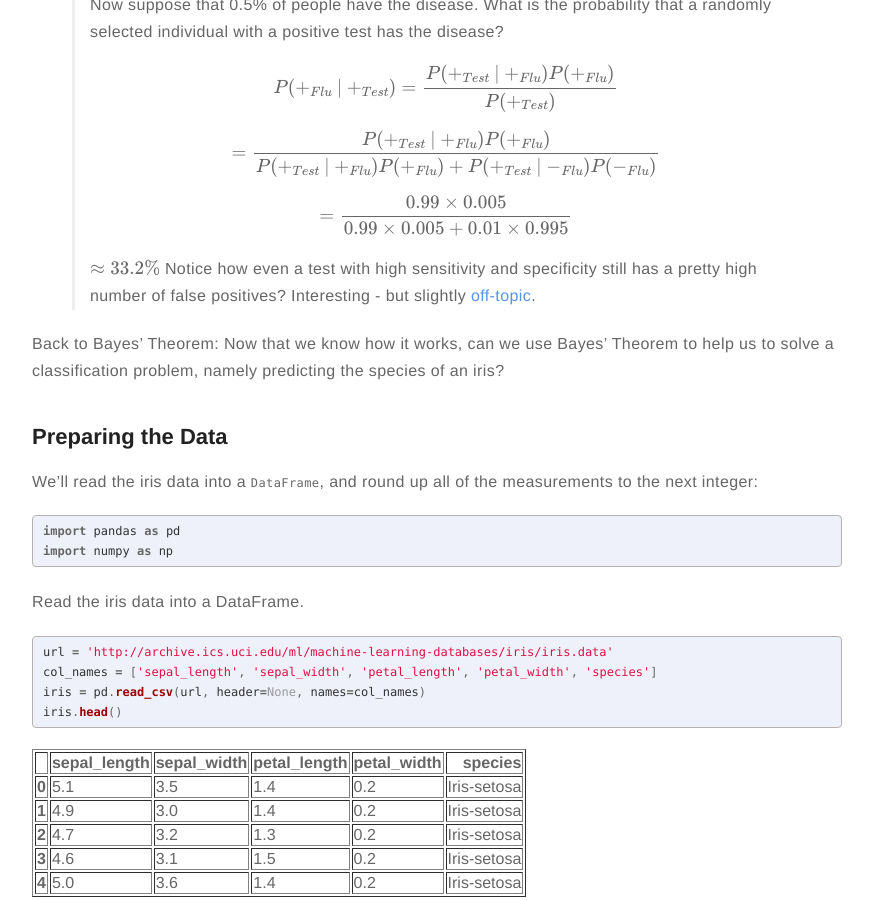
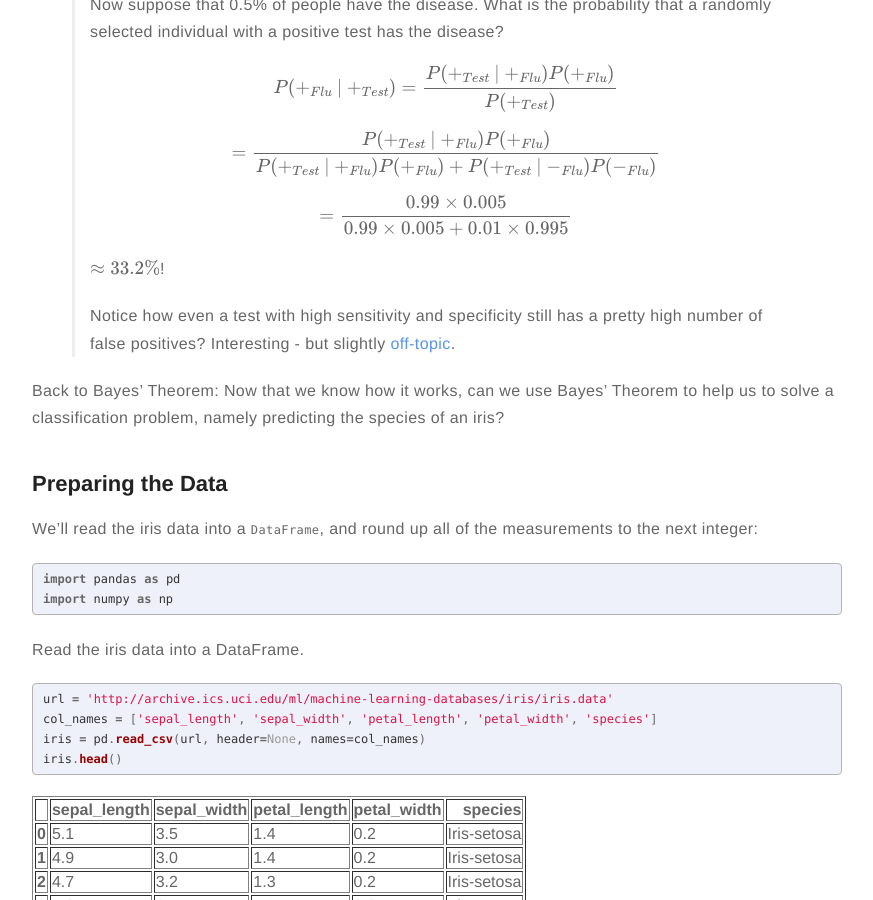
Before and after one commit to meccaLeccaHi/meccaLeccaHi.github.io, a Jekyll site: the page built from _posts/2018-11-14-bayesian-classification.md, in a window 1280 px wide and 900 px high, scrolled down 2086 px. Shown: the whole window, without its empty margins (203-1076 px from the left). Built offline with Jekyll 4.4.1, drawn with Linux system fonts in a browser that asks for light colours; formulas are drawn with MathJax 3; comment, search, counter and statistics services are not loaded.

Commit message:
fixing typo

```diff
--- a/_posts/2018-11-14-bayesian-classification.md
+++ b/_posts/2018-11-14-bayesian-classification.md
@@ -71,7 +71,8 @@ Imagine a routine medical test that tests for a certain medical condition; influ
 >
 > $$ = \frac {0.99 \times 0.005} {0.99 \times 0.005 + 0.01 \times 0.995}$$
 >
-> $$ \approx 33.2\%$$
+> $$ \approx 33.2\%$$!
+>
 > Notice how even a test with high sensitivity and specificity still has a pretty high number of false positives? Interesting - but slightly [off-topic](https://www.ncbi.nlm.nih.gov/pmc/articles/PMC4389712/).
 
 Back to Bayes' Theorem: Now that we know how it works, can we use Bayes' Theorem to help us to solve a classification problem, namely predicting the species of an iris?
```
